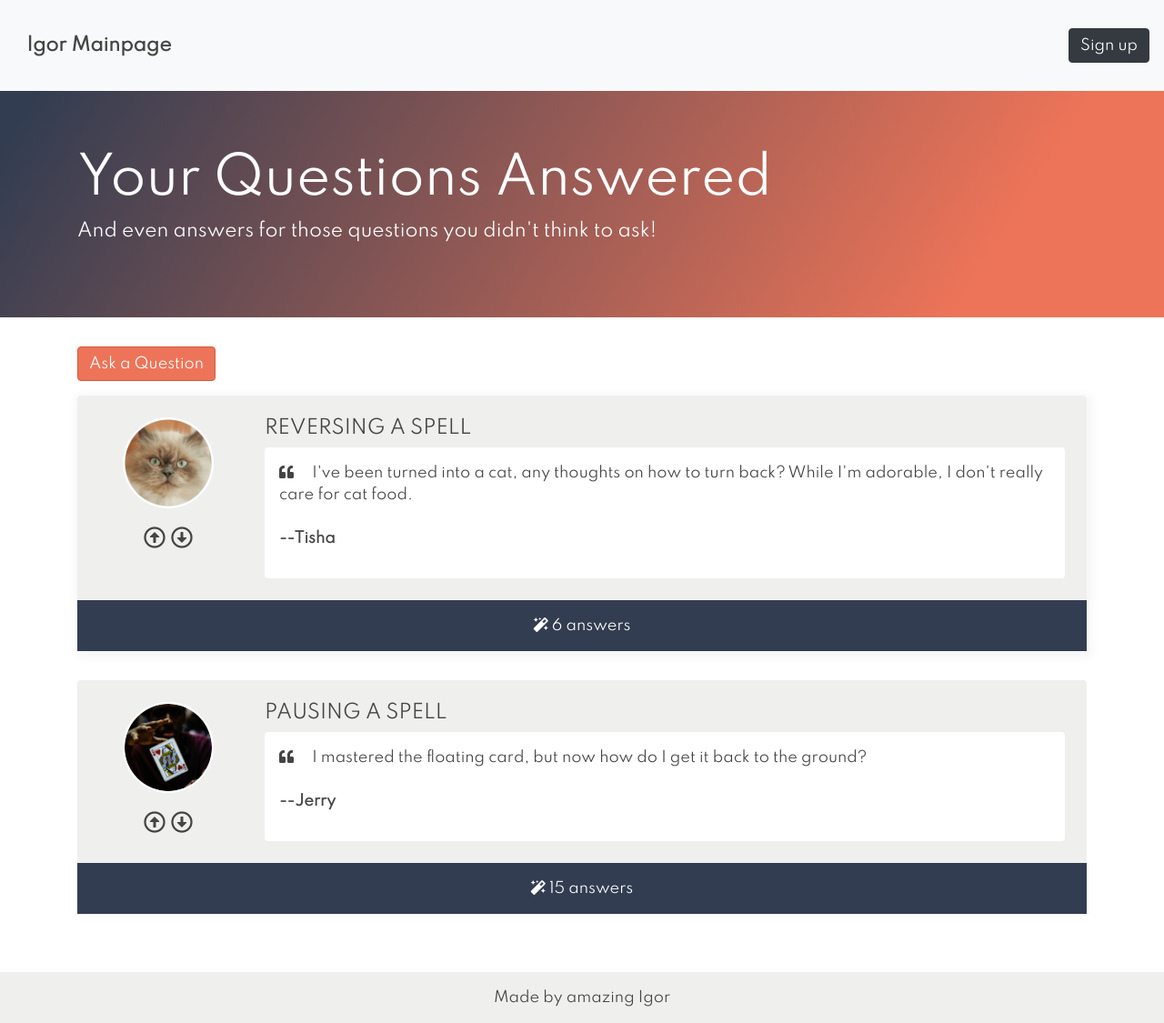
After one commit to Midbeast/1.Symfony_Charming_Development, a Symfony app: template templates/questions/homepage.html.twig in a window 1280 px wide. The commit adds this page. Shown: the whole page at 91% size. Run offline with Twig, Linux system fonts and the light colour scheme; the template is opened without the code that fills it, so the values that code supplies are empty; some libraries are stand-ins or nearby versions.

Commit message:
Changed all HTML FIles and Included CSS

```diff
--- a/composer.json
+++ b/composer.json
@@ -8,6 +8,7 @@
         "ext-ctype": "*",
         "ext-iconv": "*",
         "sensio/framework-extra-bundle": "^6.2",
+        "symfony/asset": "5.3.*",
         "symfony/console": "5.3.*",
         "symfony/dotenv": "5.3.*",
         "symfony/flex": "^1.3.1",
--- a/src/Controller/HomepageController.php
+++ b/src/Controller/HomepageController.php
@@ -14,8 +14,7 @@ class HomepageController extends AbstractController
      */
     public function home(): Response
     {
-        return new Response('This is a Response with an annotation and a Controller');
-    }
+        return $this->render('/questions/homepage.html.twig');    }
 
     /**
      * Route with Wildcards
--- a/templates/base.html.twig
+++ b/templates/base.html.twig
@@ -3,17 +3,27 @@
 <head>
     <meta charset="UTF-8">
     <title>{% block title %}Welcome!{% endblock %}</title>
-        {# Run `composer require symfony/webpack-encore-bundle`
-           and uncomment the following Encore helpers to start using Symfony UX #}
     {% block stylesheets %}
-            {#{{ encore_entry_link_tags('app') }}#}
-        {% endblock %}
-
-        {% block javascripts %}
-            {#{{ encore_entry_script_tags('app') }}#}
+        <link rel="stylesheet" href="https://stackpath.bootstrapcdn.com/bootstrap/4.4.1/css/bootstrap.min.css" integrity="sha384-Vkoo8x4CGsO3+Hhxv8T/Q5PaXtkKtu6ug5TOeNV6gBiFeWPGFN9MuhOf23Q9Ifjh" crossorigin="anonymous">
+        <link rel="stylesheet" href="https://fonts.googleapis.com/css?family=Spartan&display=swap">
+        <link rel="stylesheet" href="https://cdnjs.cloudflare.com/ajax/libs/font-awesome/5.12.1/css/all.min.css" integrity="sha256-mmgLkCYLUQbXn0B1SRqzHar6dCnv9oZFPEC1g1cwlkk=" crossorigin="anonymous" />
+        <link rel="stylesheet" href="{{ asset('css/app.css') }}">
     {% endblock %}
 </head>
 <body>
+<nav class="navbar navbar-light bg-light" style="height: 100px;">
+    <a class="navbar-brand" href="#">
+        <i style="color: #444; font-size: 2rem;" class="pb-1 fad fa-cauldron"></i>
+        <p class="pl-2 d-inline font-weight-bold" style="color: #444;">Igor Mainpage</p>
+    </a>
+    <button class="btn btn-dark">Sign up</button>
+</nav>
+
 {% block body %}{% endblock %}
+<footer class="mt-5 p-3 text-center">
+    Made by amazing Igor
+</footer>
+{% block javascripts %}
+{% endblock %}
 </body>
 </html>
--- /dev/null
+++ b/templates/questions/homepage.html.twig
@@ -0,0 +1,74 @@
+{% extends 'base.html.twig' %}
+
+{% block body %}
+    <div class="jumbotron-img jumbotron jumbotron-fluid">
+        <div class="container">
+            <h1 class="display-4">Your Questions Answered</h1>
+            <p class="lead">And even answers for those questions you didn't think to ask!</p>
+        </div>
+    </div>
+    <div class="container">
+        <div class="row mb-3">
+            <div class="col">
+                <button class="btn btn-question">Ask a Question</button>
+            </div>
+        </div>
+        <div class="row">
+            <div class="col-12">
+                <div style="box-shadow: 2px 3px 9px 4px rgba(0,0,0,0.04);">
+                    <div class="q-container p-4">
+                        <div class="row">
+                            <div class="col-2 text-center">
+                                <img src="{{ asset('images/tisha.png') }}" width="100" height="100">
+                                <div class="d-block mt-3 vote-arrows">
+                                    <a class="vote-up" href="#"><i class="far fa-arrow-alt-circle-up"></i></a>
+                                    <a class="vote-down" href="#"><i class="far fa-arrow-alt-circle-down"></i></a>
+                                </div>
+                            </div>
+                            <div class="col">
+                                <a class="q-title" href="#"><h2>Reversing a Spell</h2></a>
+                                <div class="q-display p-3">
+                                    <i class="fa fa-quote-left mr-3"></i>
+                                    <p class="d-inline">I've been turned into a cat, any thoughts on how to turn back? While I'm adorable, I don't really care for cat food.</p>
+                                    <p class="pt-4"><strong>--Tisha</strong></p>
+                                </div>
+                            </div>
+                        </div>
+                    </div>
+                    <a class="answer-link" href="#" style="color: #fff;">
+                        <p class="q-display-response text-center p-3">
+                            <i class="fa fa-magic magic-wand"></i> 6 answers
+                        </p>
+                    </a>
+                </div>
+            </div>
+
+            <div class="col-12 mt-3">
+                <div class="q-container p-4">
+                    <div class="row">
+                        <div class="col-2 text-center">
+                            <img src="{{ asset('images/magic-photo.png') }}" width="100" height="100">
+                            <div class="d-block mt-3 vote-arrows">
+                                <a class="vote-up" href="#"><i class="far fa-arrow-alt-circle-up"></i></a>
+                                <a class="vote-down" href="#"><i class="far fa-arrow-alt-circle-down"></i></a>
+                            </div>
+                        </div>
+                        <div class="col">
+                            <a class="q-title" href="#"><h2>Pausing a Spell</h2></a>
+                            <div class="q-display p-3">
+                                <i class="fa fa-quote-left mr-3"></i>
+                                <p class="d-inline">I mastered the floating card, but now how do I get it back to the ground?</p>
+                                <p class="pt-4"><strong>--Jerry</strong></p>
+                            </div>
+                        </div>
+                    </div>
+                </div>
+                <a class="answer-link" href="#" style="color: #fff;">
+                    <p class="q-display-response text-center p-3">
+                        <i class="fa fa-magic magic-wand"></i> 15 answers
+                    </p>
+                </a>
+            </div>
+        </div>
+    </div>
+{% endblock %}
```
Also changed, not shown: templates/questions/question.html.twig (+54 -9 lines), public/css/app.css (added), public/images/magic-photo.png (added), public/images/tisha.png (added), 2 other files. Lines whose indentation alone changed are shown as unchanged.
